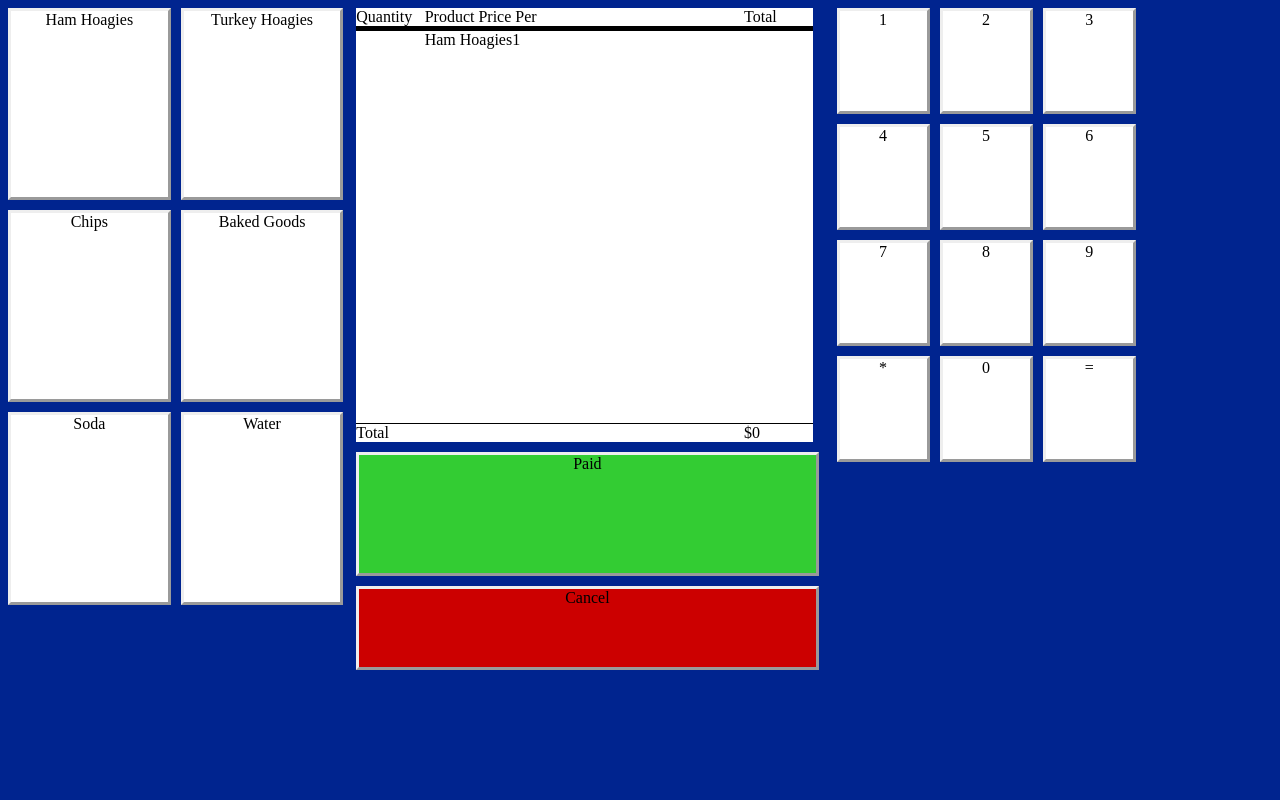
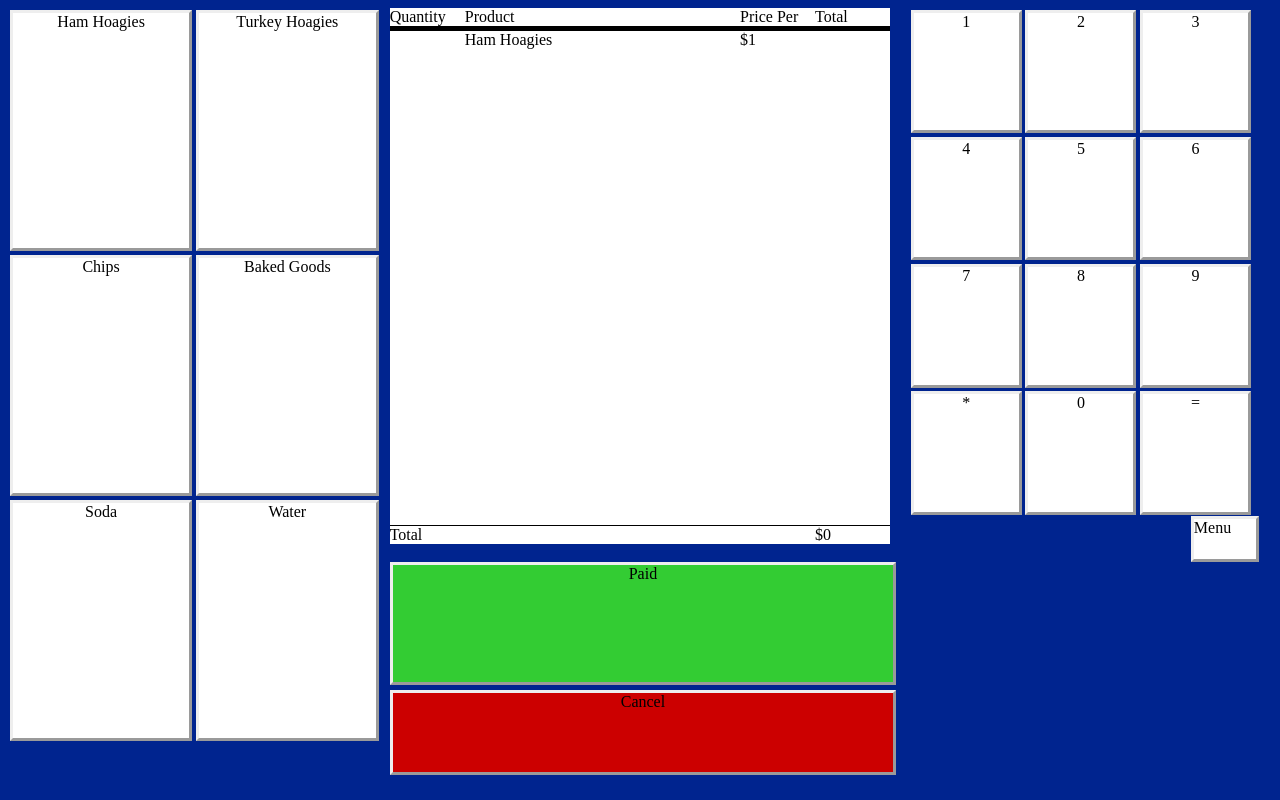
Before and after one commit to PCTIEEE/IEEE_POS, a plain HTML site: page land.html in a window 1280 px wide. Both pictures are taken after a click on the element "Ham Hoagies". Drawn offline with Linux system fonts and the light colour scheme.

Commit message:
v 0.0.04
v 0.0.04

- edited config.xml to have custom info about program
- reconfigured screen allocation to allow smaller screen sizes
- the paid button now only works when an order has been completed
instead of acting like the cancel button
- added a temporary menu button (currently does not work)

* Fixed a bug where past quantities would not be deleted

^ Minimum screen size 1100x513

```diff
--- a/land.html
+++ b/land.html
@@ -29,21 +29,25 @@
 		</div>
 
 		<div class="center_pad">
+			<div class="readout">
 				<div class="center_dis" style="border-bottom: thick solid #000000">
 					<div class="list_seg" style="width: 15%;">Quantity <br /></div>
-				<div class="list_seg" style="width: 70%;">Product                  Price Per <br /></div>
+					<div class="list_seg" style="width: 55%;">Product<br /></div>
+					<div class="list_seg" style="width: 15%;">Price Per <br /></div>
 					<div class="list_seg" style="width: 15%;">Total <br /></div>
 					<br />
 				</div>
-			<div class="center_dis">
-				<div class="list_seg" style="width: 15%; height: 50%;" id="quantity"></div>
-				<div class="list_seg" style="width: 70%; height: 50%;" id="list"></div>
-				<div class="list_seg" style="width: 15%; height: 50%;" id="total"></div>
+				<div class="center_dis" style="height: 90%;">
+					<div class="list_seg" style="width: 15%; height: 100%;" id="quantity"></div>
+					<div class="list_seg" style="width: 55%; height: 100%;" id="list"></div>
+					<div class="list_seg" style="width: 15%; height: 100%;" id="price"></div>
+					<div class="list_seg" style="width: 15%; height: 100%;" id="total"></div>
 					<br />
 				</div>
 				<div class="center_dis" style="border-top: thin solid #000000">
 					<div class="list_seg" style="width: 85%;">Total<br /></div>
 					<div class="list_seg" style="width: 15%;" id="totalamount">$0</div>
+				</div>
 			</div>
 			<div class="center_input" style="height: 15%; background-color: #33CC33;" onclick="paid()">
 				Paid
@@ -92,6 +96,10 @@
 			</div>
 		</div>
 
+		<div class="menu">
+			Menu
+		</div>
+
 	</div>
 
 </body>
--- a/script.js
+++ b/script.js
@@ -21,32 +21,26 @@ var totalsales = 0;
 //Item 1
 var item0 = "Ham Hoagies";
 var item0c = 1;
-var item0t=item0+item0c;
 
 //Item 2
 var item1 = "Turkey Hoagies";
 var item1c = 2;
-var item1t=item1+item1c;
 
 //Item 3
 var item2 = "Chips";
 var item2c = 0.25;
-var item2t=item2+item2c;
 
 //Item 4
 var item3 = "Baked Goods";
 var item3c = 0.5;
-var item3t=item3+item3c;
 
 //Item 5
 var item4 = "Soda";
 var item4c = 0.5;
-var item4t=item4+item4c;
 
 //Item 6
 var item5 = "Water";
 var item5c = 1;
-var item5t=item5+item5c;
 
 
 // Main Program Code
@@ -54,30 +48,37 @@ var item5t=item5+item5c;
 function itemPress(item){
 	if (waitpur == 0){
 		listbefore = document.getElementById("list").innerHTML;
+		pricebefore = document.getElementById("price").innerHTML;
 		switch (item)
 		{
 			case 0:
-				document.getElementById("list").innerHTML=listbefore + item0t + "<br />";
+				document.getElementById("list").innerHTML=listbefore + item0 + "<br />";
+				document.getElementById("price").innerHTML=pricebefore + "$" + item0c + "<br />";
 				itemc = item0c;
 			break;
 			case 1:
-				document.getElementById("list").innerHTML=listbefore + item1t + "<br />";
+				document.getElementById("list").innerHTML=listbefore + item1 + "<br />";
+				document.getElementById("price").innerHTML=pricebefore + "$" + item1c + "<br />";
 				itemc = item1c;
 			break;
 			case 2:
-				document.getElementById("list").innerHTML=listbefore + item2t + "<br />";
+				document.getElementById("list").innerHTML=listbefore + item2 + "<br />";
+				document.getElementById("price").innerHTML=pricebefore + "$" + item2c + "<br />";
 				itemc = item2c;
 			break;
 			case 3:
-				document.getElementById("list").innerHTML=listbefore + item3t + "<br />";
+				document.getElementById("list").innerHTML=listbefore + item3 + "<br />";
+				document.getElementById("price").innerHTML=pricebefore + "$" + item3c + "<br />";
 				itemc = item3c;
 			break;
 			case 4:
-				document.getElementById("list").innerHTML=listbefore + item4t + "<br />";
+				document.getElementById("list").innerHTML=listbefore + item4 + "<br />";
+				document.getElementById("price").innerHTML=pricebefore + "$" + item4c + "<br />";
 				itemc = item4c;
 			break;
 			case 5:
-				document.getElementById("list").innerHTML=listbefore + item5t + "<br />";
+				document.getElementById("list").innerHTML=listbefore + item5 + "<br />";
+				document.getElementById("price").innerHTML=pricebefore + "$" + item5c + "<br />";
 				itemc = item5c;
 			break;
 		}
@@ -139,18 +140,23 @@ function equalsign(){
 }
 
 function paid(){
+	if (waitpur == 0){
 		totalsales = totalsales + totalamount;
 		document.getElementById("quantity").innerHTML="";
 		document.getElementById("list").innerHTML="";
-	document.getElementById("total").innerHTML="$" + 0;
+		document.getElementById("price").innerHTML="";
+		document.getElementById("total").innerHTML="";
 		document.getElementById("totalamount").innerHTML="$" + 0;
+		numlistbefore = "";
 		waitpur = 0;
 		totalamount = 0;
+	}
 }
 
 function cancel(){
 	document.getElementById("quantity").innerHTML="";
 	document.getElementById("list").innerHTML="";
+	document.getElementById("price").innerHTML="";
 	document.getElementById("total").innerHTML="$" + 0;
 	document.getElementById("totalamount").innerHTML="$" + 0;
 	waitpur = 0;
--- a/styles.css
+++ b/styles.css
@@ -12,7 +12,7 @@ body {
 	background: #00248F;
 }
 div.content{
-	width: 95%;
+	width: 99%;
 	-webkit-touch-callout: none;
 	-webkit-user-select: none;
 	-khtml-user-select: none;
@@ -24,36 +24,36 @@ div.content{
 
 /* Item Buttons */
 div.item_pad {
-	width: 29%;
-	height: 95%;
+	width: 30%;
+	height: 100%;
 	float: left;
+	margin-right: .5%;
 }
 div.item_but {
-	width: 45%;
-	height: 25%;
+	width: 47%;
+	height: 30%;
 	float: left;
 	text-align: center;
 	vertical-align: middle;
 	background-color: #FFFFFF;
-	margin-right: 10px;
-	margin-bottom: 10px;
+	margin: .5%;
 	border-style: outset;
 }
 
 /* Number Buttons */
 div.num_pad {
-	width: 29%;
-	float: left;
+	width: 28%;
+	float: right;
+	margin-left: .5%;
 }
 div.num_but {
-	width: 25%;
-	height: 100px;
+	width: 30%;
+	height: 15%;
 	float: left;
 	text-align: center;
 	vertical-align: middle;
 	background-color: #FFFFFF;
-	margin-right: 10px;
-	margin-bottom: 10px;
+	margin: .5%;
 	border-style: outset;
 }
 
@@ -62,22 +62,31 @@ div.center_pad {
 	width: 40%;
 	float: left;
 }
+div.readout {
+	height: 70%;
+}
 div.center_dis {
-	width: 95%;
+	width: 100%;
 	background-color: #FFFFFF;
-	margin-right: 10px;
 	margin-bottom: 0px;
 	float: left;
 }
 div.list_seg {
-	width: inherit;
 	float: left;
 }
 div.center_input {
-	width: 95%;
+	width: 100%;
 	text-align: center;
-	margin-right: 10px;
-	margin-top: 10px;
+	margin-top: 1%;
 	border-style: outset;
 	float: left;
 }
+
+/* Main Menu */
+div.menu {
+	width: 5%;
+	height: 5%;
+	background-color: #FFFFFF;
+	border-style: outset;
+	float: right;
+}
```
Also changed, not shown: config.xml (added, +110 -0 lines), changelog.txt, 1 other file. Lines whose indentation alone changed are shown as unchanged.
